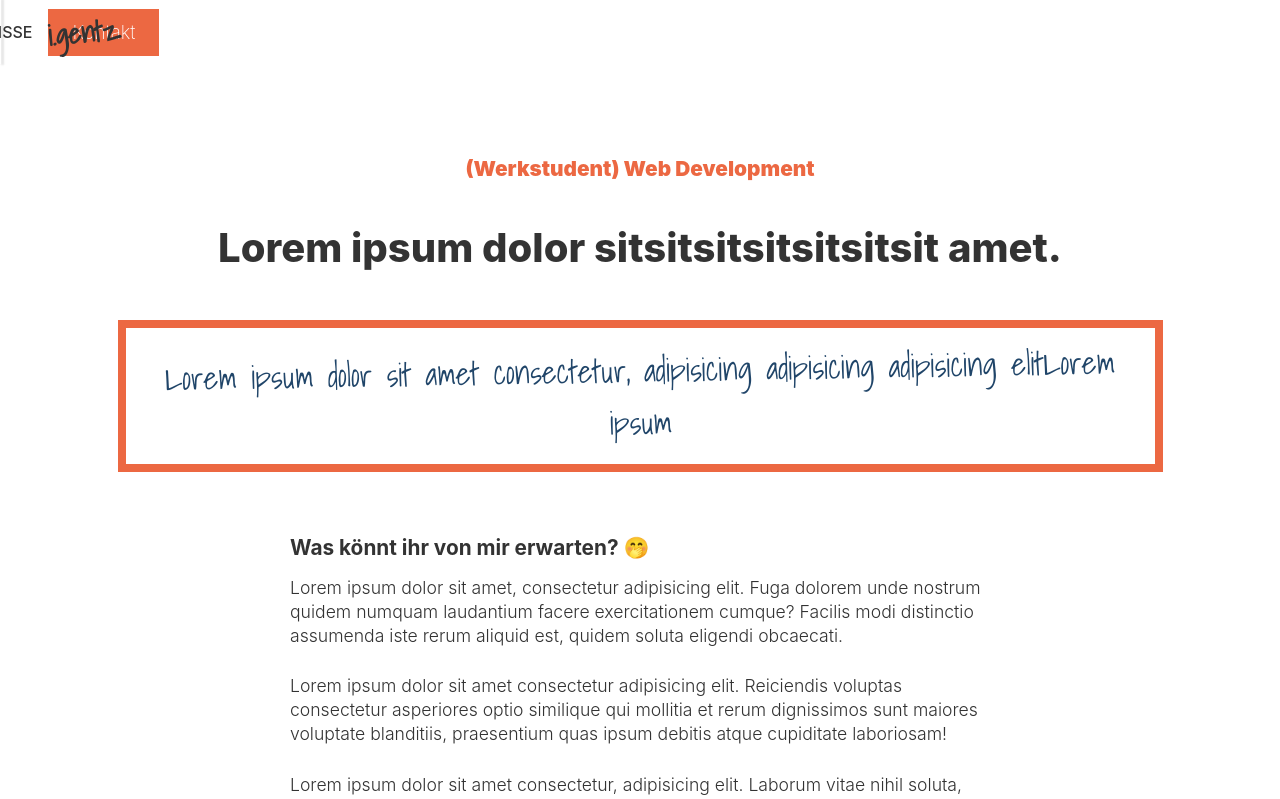
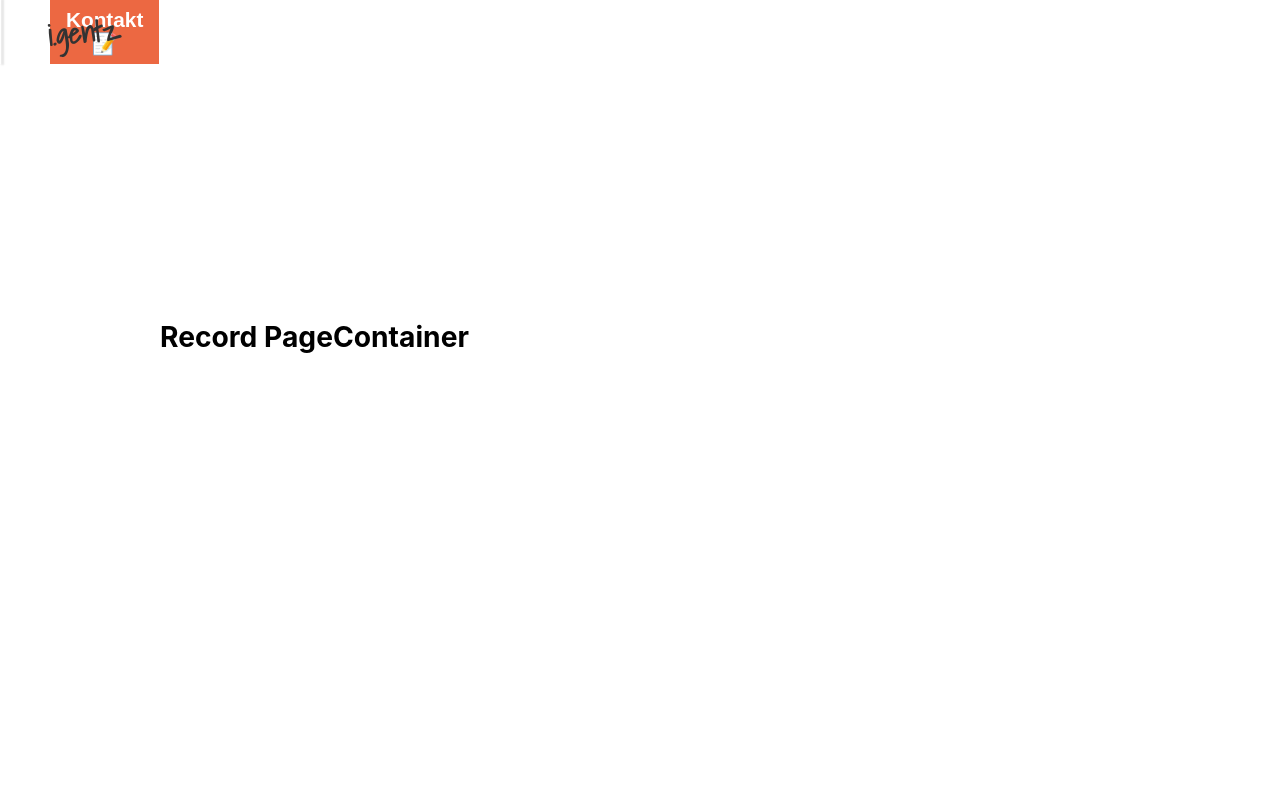
Before and after one commit to ivergentz/helllicht, a React (Create React App) app: page /record in a window 1280 px wide. Shown: the top 799 px of the page. Built offline with nearby package versions, Linux system fonts and the light colour scheme.

Commit message:
Added routes, Links and CV & RecordPage

```diff
--- a/src/App.js
+++ b/src/App.js
@@ -1,13 +1,26 @@
 import React from 'react'
+import { BrowserRouter as Router, Route, Routes } from 'react-router-dom'
+import Footer from './components/Footer'
+import Header from './components/Header'
+import Sidebar from './components/Sidebar'
 import { GlobalStyle } from './GlobalStyle'
-import Completepage from './pages/Completepage'
+import CompletePage from './pages/CompletePage'
+import CvPage from './pages/CvPage'
+import RecordPage from './pages/RecordPage'
 
-function App() {
+const App = ({ toggle, isOpen }) => {
   return (
-    <>
+    <Router>
       <GlobalStyle />
-      <Completepage />
-    </>
+      <Header toggle={toggle} />
+      <Sidebar isOpen={isOpen} toggle={toggle} />
+      <Routes>
+        <Route path="/" element={<CompletePage />} />
+        <Route path="/cv" element={<CvPage />} />
+        <Route path="/record" element={<RecordPage />} />
+      </Routes>
+      <Footer />
+    </Router>
   )
 }
 
--- a/src/components/ButtonElement.js
+++ b/src/components/ButtonElement.js
@@ -4,8 +4,8 @@ import styled from 'styled-components'
 const ButtonElement = ({ buttonText }) => {
   return (
     <Button>
-      <a href="mailto:jobs@helllicht.com?subject=Alles klar, ich bin dabei!">
-        {buttonText}
+      <a href="mailto:ivergentz@posteo.de?subject=Alles klar, ich bin dabei&body=Das%20muss%20ich%20nochmal%20bearbeiten%0D%0D%20Moin">
+        <button>{buttonText}</button>
       </a>
     </Button>
   )
@@ -17,13 +17,18 @@ const Button = styled.div`
   display: flex;
   justify-content: center;
 
+  button {
+    border: 0;
+    color: #fff;
+    background: var(--orange);
+    padding: 0.5rem 1rem;
+    margin-left: 3rem;
+    font-size: 1.3rem;
+    font-weight: 700;
+    cursor: pointer;
+  }
+
   a {
     text-decoration: none;
-
-    color: #fff;
-    background: var(--orange);
-    padding: 0.75rem 1.5rem;
-    color: #fff;
-    font-weight: 200;
   }
 `
--- a/src/components/Header.js
+++ b/src/components/Header.js
@@ -1,6 +1,7 @@
 import React, { useEffect, useState } from 'react'
 import { FaBars } from 'react-icons/fa'
-import { animateScroll as scroll, Link } from 'react-scroll'
+import { Link } from 'react-router-dom'
+import { animateScroll as scroll } from 'react-scroll'
 import styled from 'styled-components'
 import ButtonElement from './ButtonElement'
 
@@ -19,29 +20,26 @@ const Header = ({ toggle }) => {
     scroll.scrollToTop()
   }
 
-  const buttontext = 'Kontakt'
+  const buttontext = 'Kontakt ' + ' 📝'
 
   return (
     <>
       <HeaderContainer onScroll={scrollNav ? changeNav : undefined}>
-        <Logo>
-          <h2 onClick={toggleHome}>i.gentz</h2>
-        </Logo>
+        <LinkR to="/">
+          <Logo>
+            <h2 onClick={toggleHome}>i.gentz</h2>
+          </Logo>
+        </LinkR>
         <MenuItems>
-          <MenuItem>
-            <Link
-              to="footer"
-              smooth={true}
-              duration={1000}
-              spy={true}
-              exact="true"
-              offset={-80}
-            >
-              Footer
-            </Link>
-          </MenuItem>
-          <MenuItem>Zeugnisse</MenuItem>
-          <Button buttonText={buttontext} />
+          <LinkR to="cv" onClick={toggleHome}>
+            <MenuItem>Lebenslauf</MenuItem>
+          </LinkR>
+          <LinkR to="record" onClick={toggleHome}>
+            <MenuItem>Zeugnisse</MenuItem>
+          </LinkR>
+          <Button>
+            <ButtonElement buttonText={buttontext} />
+          </Button>
         </MenuItems>
         <MobileIcon>
           <FaBars onClick={toggle} />
@@ -53,7 +51,7 @@ const Header = ({ toggle }) => {
 
 export default Header
 
-const HeaderContainer = styled.section`
+const HeaderContainer = styled.nav`
   display: flex;
   width: 100vw;
   top: 0;
@@ -125,6 +123,9 @@ const MenuItem = styled.li`
   }
 `
 
-const Button = styled(ButtonElement)`
-  color: blue;
+const Button = styled.div``
+
+const LinkR = styled(Link)`
+  text-decoration: none;
+  color: var(--darkgrey);
 `
--- a/src/pages/Completepage.js
+++ b/src/pages/Completepage.js
@@ -1,15 +1,12 @@
 import React, { useState } from 'react'
 import styled from 'styled-components'
 import ContactSection from '../components/ContactSection'
-import Footer from '../components/Footer'
-import Header from '../components/Header'
 import Insights from '../components/Insights'
 import JobSection from '../components/JobSection'
 import ReasonSection from '../components/ReasonSection'
-import Sidebar from '../components/Sidebar'
 import Tasks from '../components/Tasks'
 
-const Completepage = footer => {
+const CompletePage = () => {
   const [isOpen, setIsOpen] = useState(false)
 
   const toggle = () => {
@@ -18,8 +15,6 @@ const Completepage = footer => {
 
   return (
     <>
-      <Sidebar isOpen={isOpen} toggle={toggle} />
-      <Header toggle={toggle} />
       <PageContainer>
         <JobSection />
         <Tasks />
@@ -28,12 +23,11 @@ const Completepage = footer => {
         <ContactSection />
         <Insights />
       </PageContainer>
-      <Footer id="footer" />
     </>
   )
 }
 
-export default Completepage
+export default CompletePage
 
 const PageContainer = styled.div`
   background: #fff;
--- /dev/null
+++ b/src/pages/CvPage.js
@@ -0,0 +1,21 @@
+import React from 'react'
+import styled from 'styled-components'
+
+const CvPage = ({ isOpen, toggle }) => {
+  return (
+    <Container>
+      <h1>CV PageContainer</h1>
+    </Container>
+  )
+}
+
+export default CvPage
+
+const Container = styled.section`
+  min-height: 80vh;
+  margin-top: 20vh;
+
+  h1 {
+    padding: 20vh;
+  }
+`
--- /dev/null
+++ b/src/pages/RecordPage.js
@@ -0,0 +1,21 @@
+import React from 'react'
+import styled from 'styled-components'
+
+const RecordPage = ({ isOpen, toggle }) => {
+  return (
+    <Container>
+      <h1>Record PageContainer</h1>
+    </Container>
+  )
+}
+
+export default RecordPage
+
+const Container = styled.section`
+  min-height: 80vh;
+  margin-top: 20vh;
+
+  h1 {
+    padding: 20vh;
+  }
+`
```
Also changed, not shown: src/index.js (+4 -4 lines).
